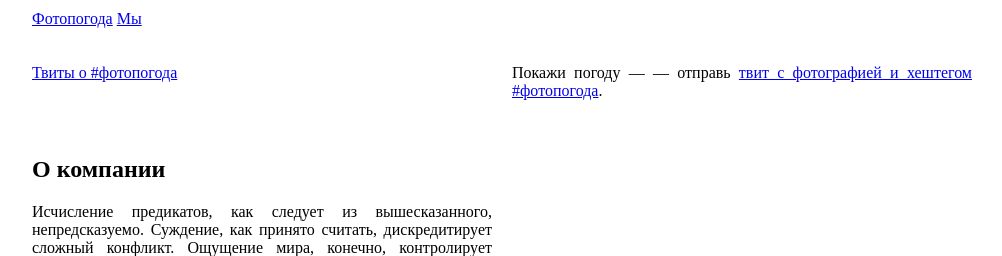
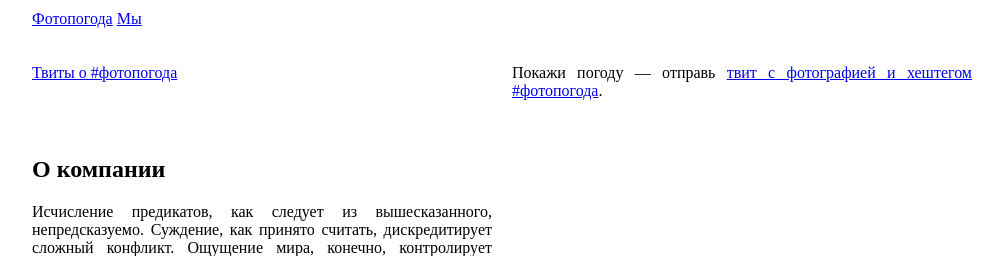
Before and after one commit to VVVas/vvvas.github.io, a Jekyll site: the page index.html, which Jekyll copies as it is, in a window 1280 px wide. Shown: the top 256 px of the page, without its empty margins (118-1120 px from the left). Built offline with Jekyll 4.4.1, drawn with Linux system fonts in a browser that asks for light colours; comment, search, counter and statistics services are not loaded.

Commit message:
убрал тестовое —

```diff
--- a/index.html
+++ b/index.html
@@ -35,7 +35,7 @@
 </section>
 
 <section id="text">
-	<p>Покажи погоду&nbsp;&mdash; — отправь <a href="https://twitter.com/intent/tweet?hashtags=%D1%84%D0%BE%D1%82%D0%BE%D0%BF%D0%BE%D0%B3%D0%BE%D0%B4%D0%B0">твит с фотографией и хештегом #фотопогода</a>.</p>
+	<p>Покажи погоду&nbsp;&mdash; отправь <a href="https://twitter.com/intent/tweet?hashtags=%D1%84%D0%BE%D1%82%D0%BE%D0%BF%D0%BE%D0%B3%D0%BE%D0%B4%D0%B0">твит с фотографией и хештегом #фотопогода</a>.</p>
 </section>
 
 <a class="name" name="about"></a>
```
